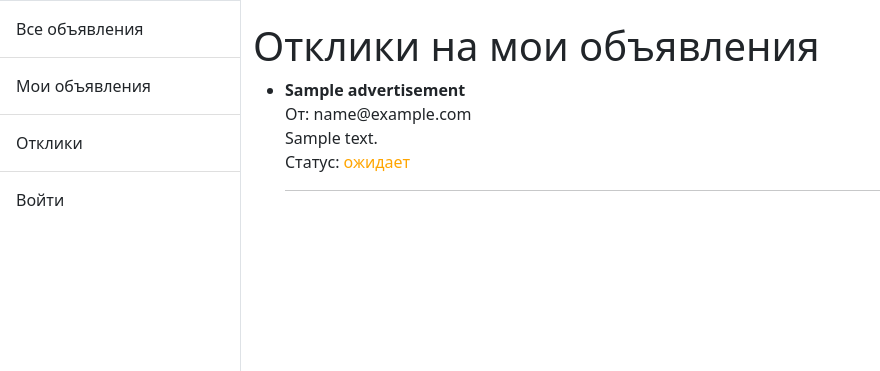
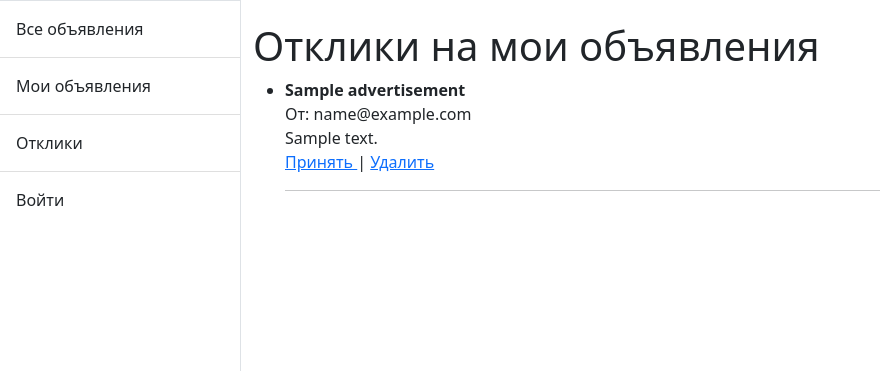
Before and after one commit to Solntsev-A/mmorpg_board, a Django app: template board/templates/board/my_responses.html in a window 1280 px wide. Shown: the part 57-428 px from the top of the page, without its empty margins (0-880 px from the left). Run offline with Django 4.2, Linux system fonts and the light colour scheme; the template is opened without the code that fills it: most values are stand-ins (such as "Sample title", 1, 10 or a date in 2020); some libraries are stand-ins or nearby versions.

Commit message:
render private responses page correctly with namespaced urls

```diff
--- a/board/templates/board/my_responses.html
+++ b/board/templates/board/my_responses.html
@@ -10,12 +10,19 @@
                 <strong>{{ response.advertisement.title }}</strong><br>
                 От: {{ response.author.email }}<br>
                 {{ response.text }}<br>
-                Статус:
+
                 {% if response.is_accepted %}
-                    <span style="color: green;">принят</span>
+                    <span style="color: green;">Принят</span>
                 {% else %}
-                    <span style="color: orange;">ожидает</span>
+                    <a href="{% url 'board:accept_response' response.pk %}">
+                        Принять
+                    </a>
                 {% endif %}
+
+                |
+                <a href="{% url 'board:delete_response' response.pk %}">
+                    Удалить
+                </a>
             </li>
             <hr>
         {% endfor %}
--- a/board/urls.py
+++ b/board/urls.py
@@ -1,12 +1,12 @@
 from django.urls import path
-from board.views import AdvertisementDetailView, AdvertisementListView, MyAdvertisementResponsesView
-from .views import accept_response_view
+from board.views import AdvertisementDetailView, AdvertisementListView, MyAdvertisementResponsesView, accept_response_view, delete_response_view
 
 app_name = 'board'
 
 urlpatterns = [
     path('', AdvertisementListView.as_view(), name='advertisement_list'),
     path('advertisements/<int:pk>/', AdvertisementDetailView.as_view(), name='advertisement_detail'),
+    path('my-responses/', MyAdvertisementResponsesView.as_view(), name='my_responses'),
     path('responses/<int:pk>/accept/', accept_response_view, name='accept_response'),
-    path('my-responses/', MyAdvertisementResponsesView.as_view(), name='my_responses'),
+    path('responses/<int:pk>/delete/', delete_response_view, name='delete_response'),
 ]
```
Also changed, not shown: board/views.py (+26 -9 lines), db.sqlite3.
